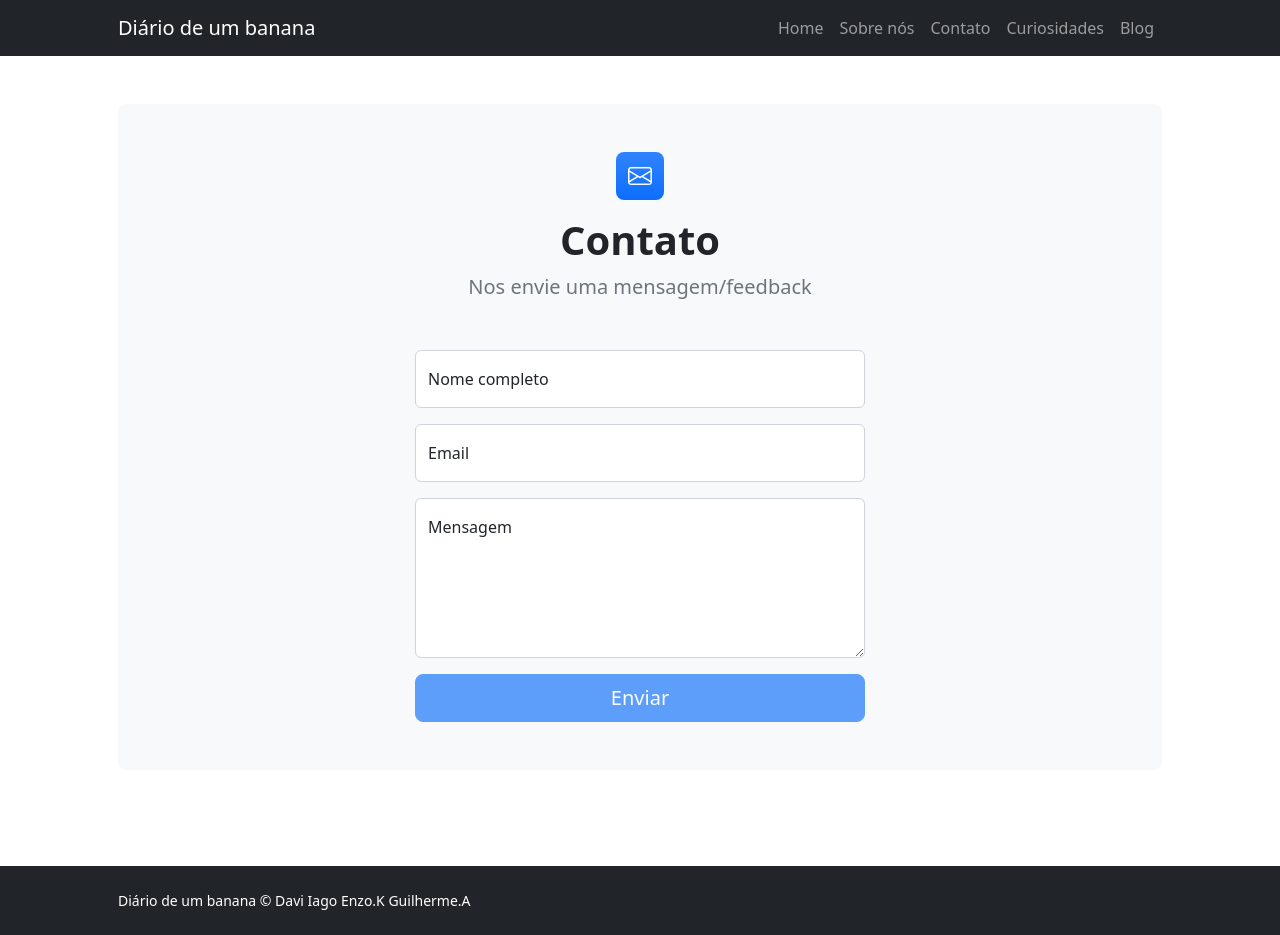
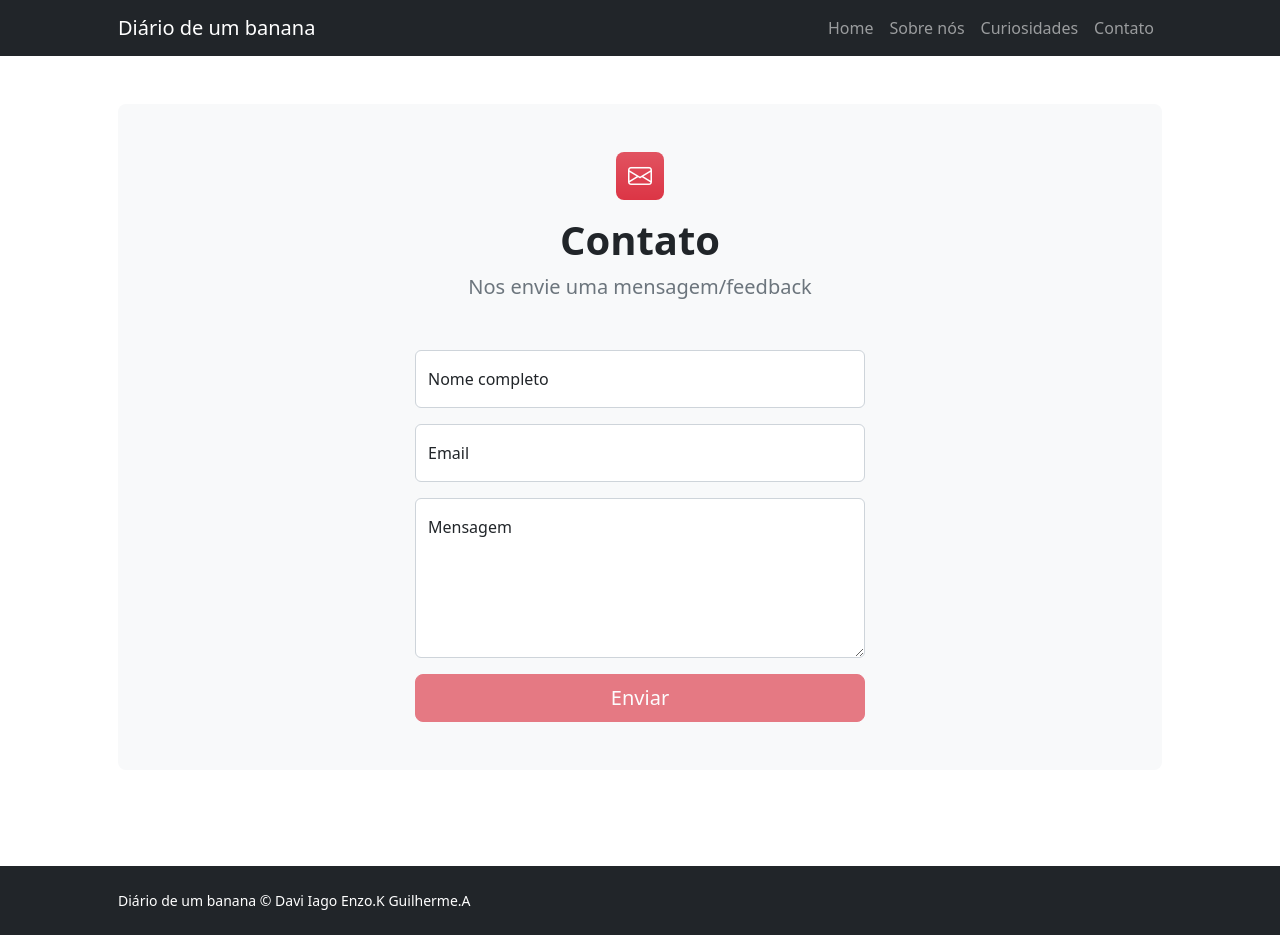
Before and after one commit to daviramos1c/Site_LinguaPortuguesa, a plain HTML site: page contact.html in a window 1280 px wide. Drawn offline with nearby package versions, Linux system fonts and the light colour scheme.

Commit message:
contatos

```diff
--- a/contact.html
+++ b/contact.html
@@ -29,9 +29,8 @@
                     <ul class="navbar-nav ms-auto mb-2 mb-lg-0">
                         <li class="nav-item"><a class="nav-link" href="index.html">Home</a></li>
                         <li class="nav-item"><a class="nav-link" href="sobre.html">Sobre nós</a></li>
+                        <li class="nav-item"><a class="nav-link" href="faq.html">Curiosidades</a></li>
                         <li class="nav-item"><a class="nav-link" href="contact.html">Contato</a></li>
-                        <li class="nav-item"><a class="nav-link" href="faq.html">Curiosidades</a></li>
-                        <li class="nav-item"><a class="nav-link" href="blog-home.html">Blog</a></li>
                     </ul>
                 </div>
             </div>
@@ -42,8 +41,7 @@
                 <!-- Contact form-->
                 <div class="bg-light rounded-3 py-5 px-4 px-md-5 mb-5">
                     <div class="text-center mb-5">
-                        <div class="feature bg-primary bg-gradient text-white rounded-3 mb-3"><i
-                                class="bi bi-envelope"></i></div>
+                        <div class="feature bg-danger bg-gradient text-white rounded-3 mb-3"><i class="bi bi-envelope"></i></div>
                         <h1 class="fw-bolder">Contato</h1>
                         <p class="lead fw-normal text-muted mb-0">Nos envie uma mensagem/feedback</p>
                     </div>
@@ -103,8 +101,9 @@
                                     <div class="text-center text-danger mb-3">Error sending message!</div>
                                 </div>
                                 <!-- Submit Button-->
-                                <div class="d-grid"><button class="btn btn-primary btn-lg disabled" id="submitButton"
-                                        type="submit">Enviar</button></div>
+                                <div class="d-grid">
+                                    <button class="btn btn-lg btn-danger disabled" id="submitButton" type="submit">Enviar</button>
+                                </div>
                             </form>
                         </div>
                     </div>
@@ -118,7 +117,7 @@
         <div class="container px-5">
             <div class="row align-items-center justify-content-between flex-column flex-sm-row">
                 <div class="col-auto">
-                    <div class="small m-0 text-white">Diário de um banana &copy; Davi Iago Enzo.K Guilherme.A</div>
+                    <div class="small m-0 text-white text-danger">Diário de um banana &copy; Davi Iago Enzo.K Guilherme.A</div>
                 </div>
             </div>
         </div>
```
